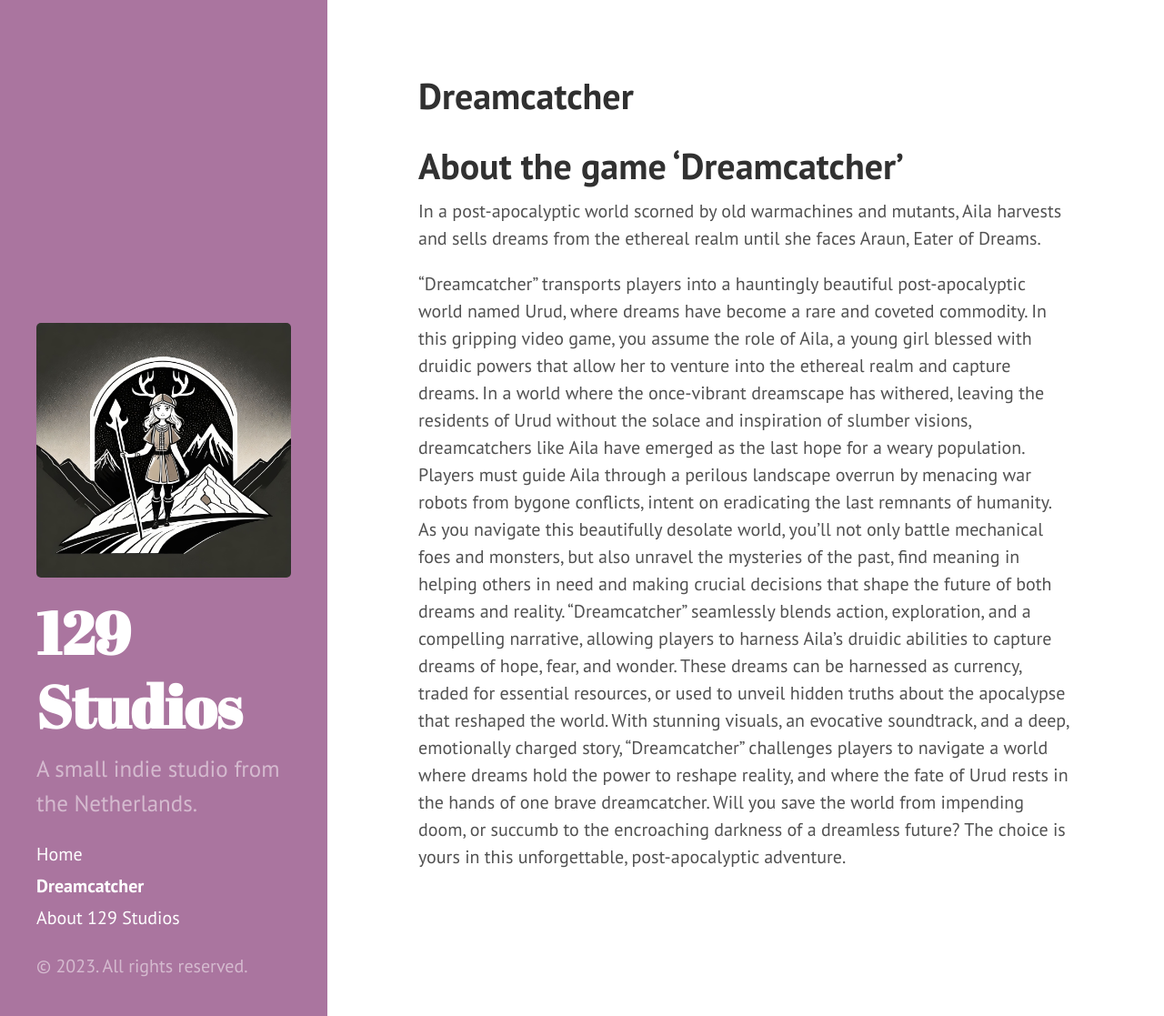
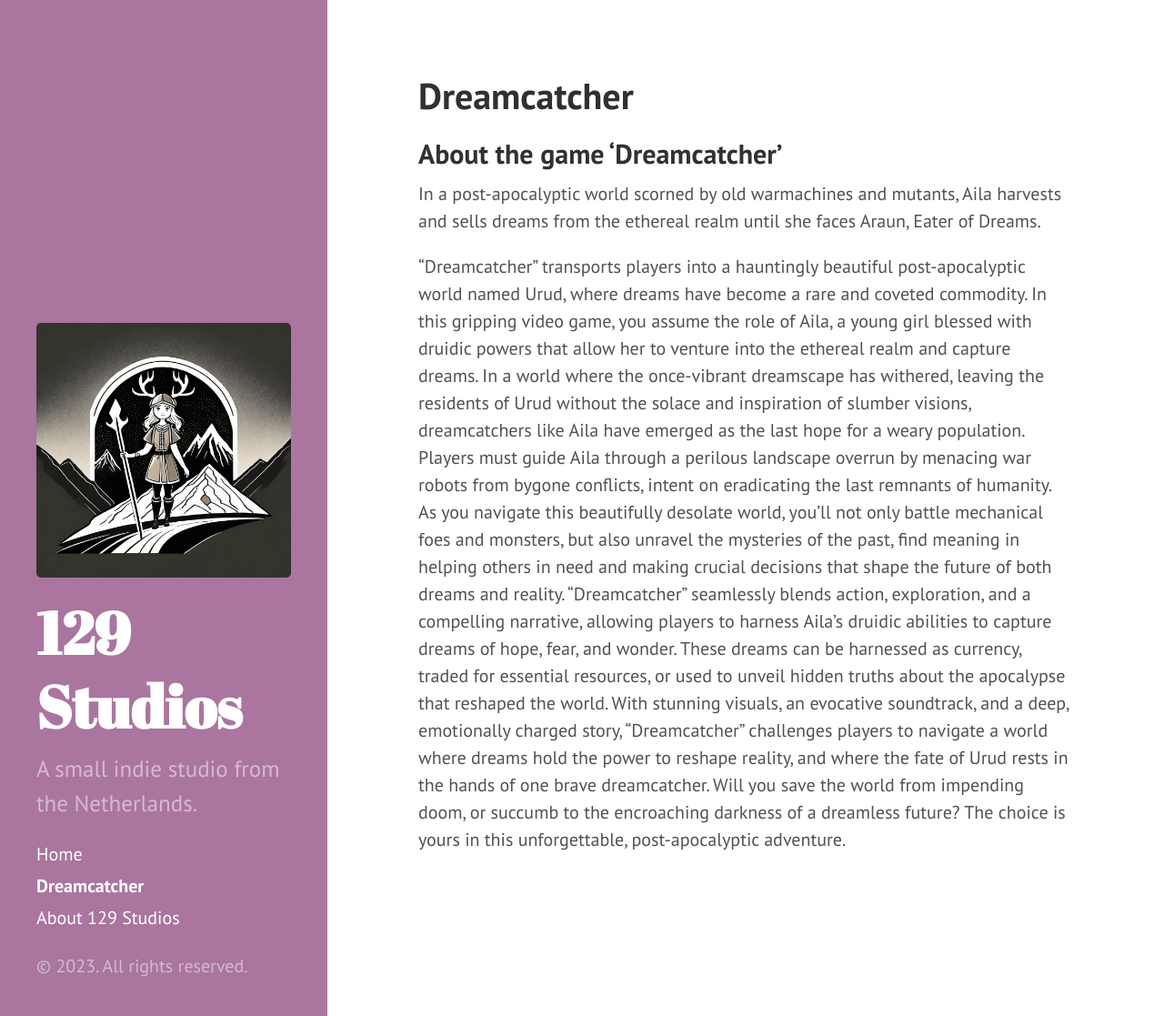
Before and after one commit to 129-Studios/129-studios.github.io, a Jekyll site: the page built from games/Dreamcatcher.md, in a window 1280 px wide and 1117 px high. Shown: the whole window at 91% size. Built offline with Jekyll 4.4.1, drawn with Linux system fonts in a browser that asks for light colours; Markdown is read by kramdown in place of the engine named in the settings.

```diff
--- a/games/Dreamcatcher.md
+++ b/games/Dreamcatcher.md
@@ -3,7 +3,7 @@ layout: page
 title: Dreamcatcher
 ---
 
-# About the game 'Dreamcatcher'
+## About the game 'Dreamcatcher'
 
 In a post-apocalyptic world scorned by old warmachines and mutants, Aila harvests and sells dreams from the ethereal realm until she faces Araun, Eater of Dreams.
 
```
